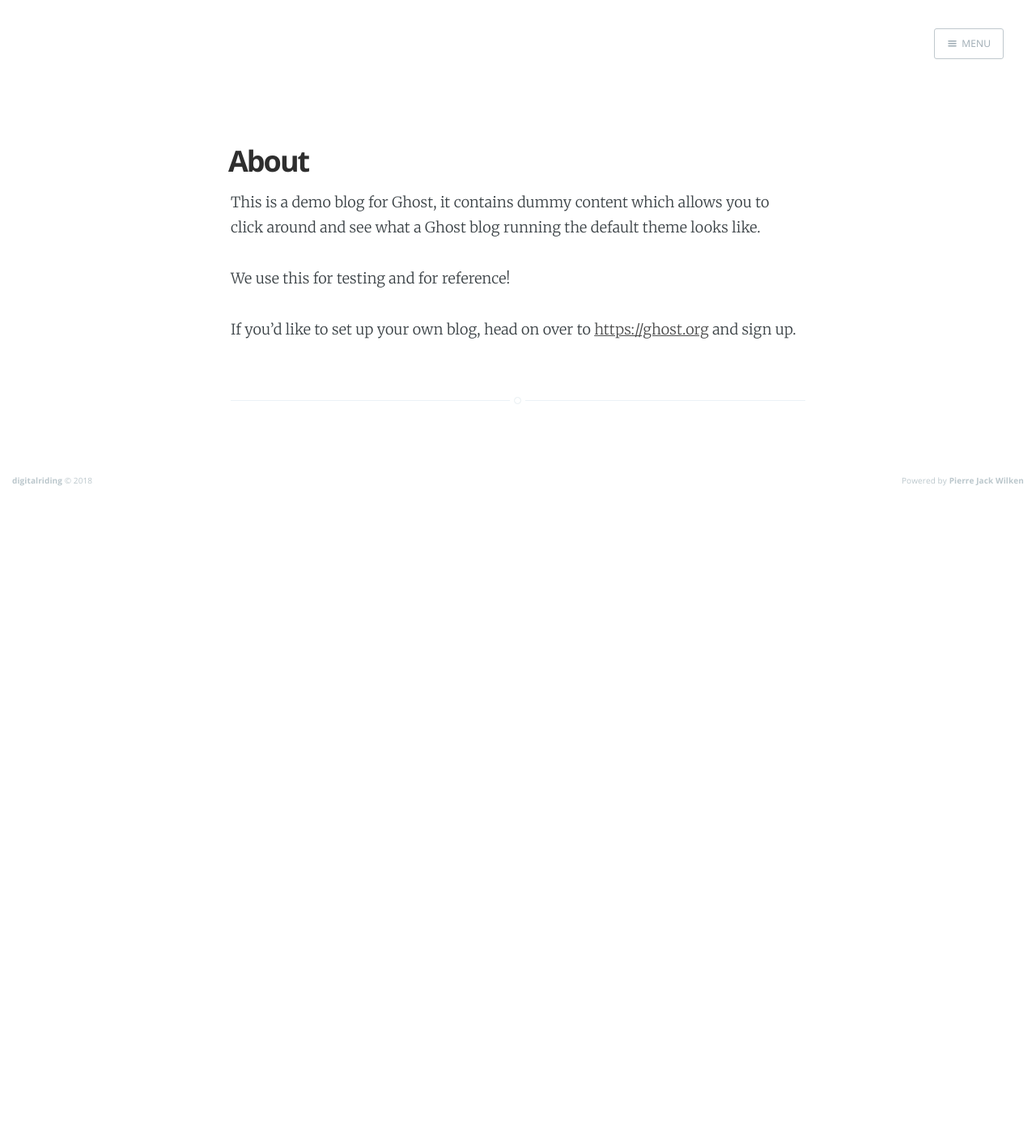
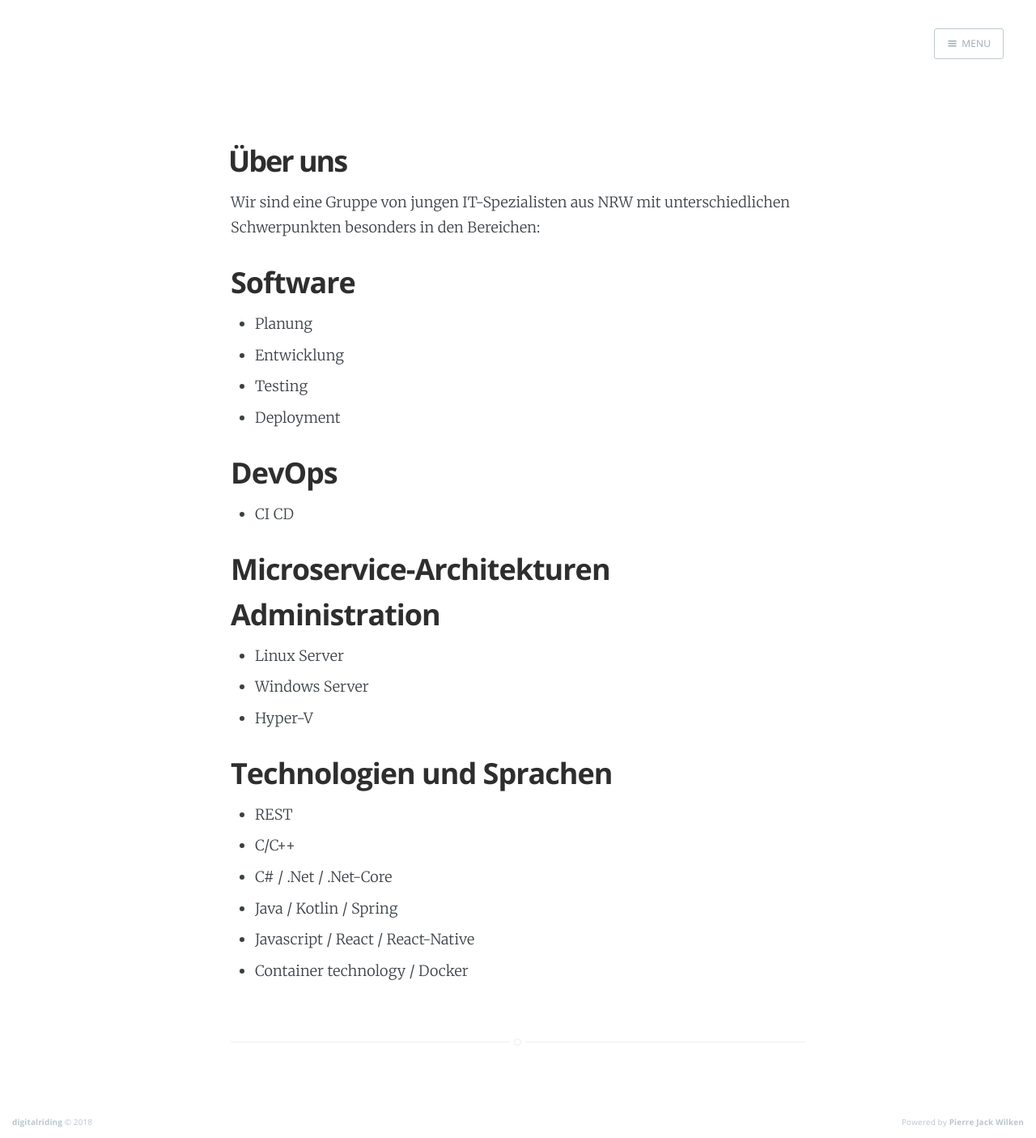
Before and after one commit to pwilken/digitalridingwebpage, a Jekyll site: the page built from sites/about.md, in a window 1280 px wide. Shown: the whole page at 81% size. Built offline with Jekyll 4.4.1, drawn with Linux system fonts in a browser that asks for light colours; nearby versions of some CDN libraries; before the commit the page ends 900 px from its top, so only the background shows below that.

Commit message:
added some content + dataprotection and impressum

```diff
--- a/_includes/navigation.html
+++ b/_includes/navigation.html
@@ -5,10 +5,12 @@
     </a>
     <ul>
         <li class="nav-home {% if page.current == 'home' %} nav-current{% endif %}" role="presentation"><a href="/">Start</a></li>
+        <li class="nav-about {% if page.current == 'about' %} nav-current{% endif %}" role="presentation"><a href="/#blogpart">Beiträge</a></li>
         <li class="nav-about {% if page.current == 'about' %} nav-current{% endif %}" role="presentation"><a href="/sites/projects">Projekte</a></li>
-        <li class="nav-about {% if page.current == 'about' %} nav-current{% endif %}" role="presentation"><a href="/#blogpart">Beiträge</a></li>
         <li class="nav-about {% if page.current == 'about' %} nav-current{% endif %}" role="presentation"><a href="/sites\about">Über uns</a></li>
         <li class="nav-about {% if page.current == 'about' %} nav-current{% endif %}" role="presentation"><a href="/author/pierrewilken">Pierre Wilken</a></li>
+        <li class="nav-about {% if page.current == 'about' %} nav-current{% endif %}" role="presentation"><a href="/sites/impressum">Impressum</a></li>
+        <li class="nav-about {% if page.current == 'about' %} nav-current{% endif %}" role="presentation"><a href="/sites/dataprotection">Datenschutzerklärung</a></li>
 <!--    <li class="nav-fables {% if page.url contains 'fables' %} nav-current{% endif %}" role="presentation"><a href="/tag/fables">Fables</a></li>
         <li class="nav-speeches {% if page.url contains 'speeches' %} nav-current{% endif %}" role="presentation"><a href="/tag/speeches">Speeches</a></li>
         <li class="nav-fiction {% if page.url contains 'fiction' %} nav-current{% endif %}" role="presentation"><a href="/tag/fiction">Fiction</a></li>
--- a/sites/about.md
+++ b/sites/about.md
@@ -1,13 +1,32 @@
 ---
 layout: page
-title: About
+title: Über uns
 navigation: true
 logo:
 current: about
 ---
 
-This is a demo blog for Ghost, it contains dummy content which allows you to click around and see what a Ghost blog running the default theme looks like.
+Wir sind eine Gruppe von jungen IT-Spezialisten aus NRW mit unterschiedlichen Schwerpunkten besonders in den Bereichen:
+## Software
+* Planung
+* Entwicklung
+* Testing
+* Deployment
 
-We use this for testing and for reference!
+## DevOps
+* CI CD
 
-If you'd like to set up your own blog, head on over to [https://ghost.org](https://ghost.org) and sign up.
+## Microservice-Architekturen
+
+## Administration
+* Linux Server
+* Windows Server
+* Hyper-V
+
+## Technologien und Sprachen
+* REST
+* C/C++
+* C# / .Net / .Net-Core
+* Java / Kotlin / Spring
+* Javascript / React / React-Native
+* Container technology / Docker
```
Also changed, not shown: sites/dataprotection.md (added, +133 -0 lines), sites/impressum.md (added, +41 -0 lines), sites/projects.md (+11 -4 lines).
